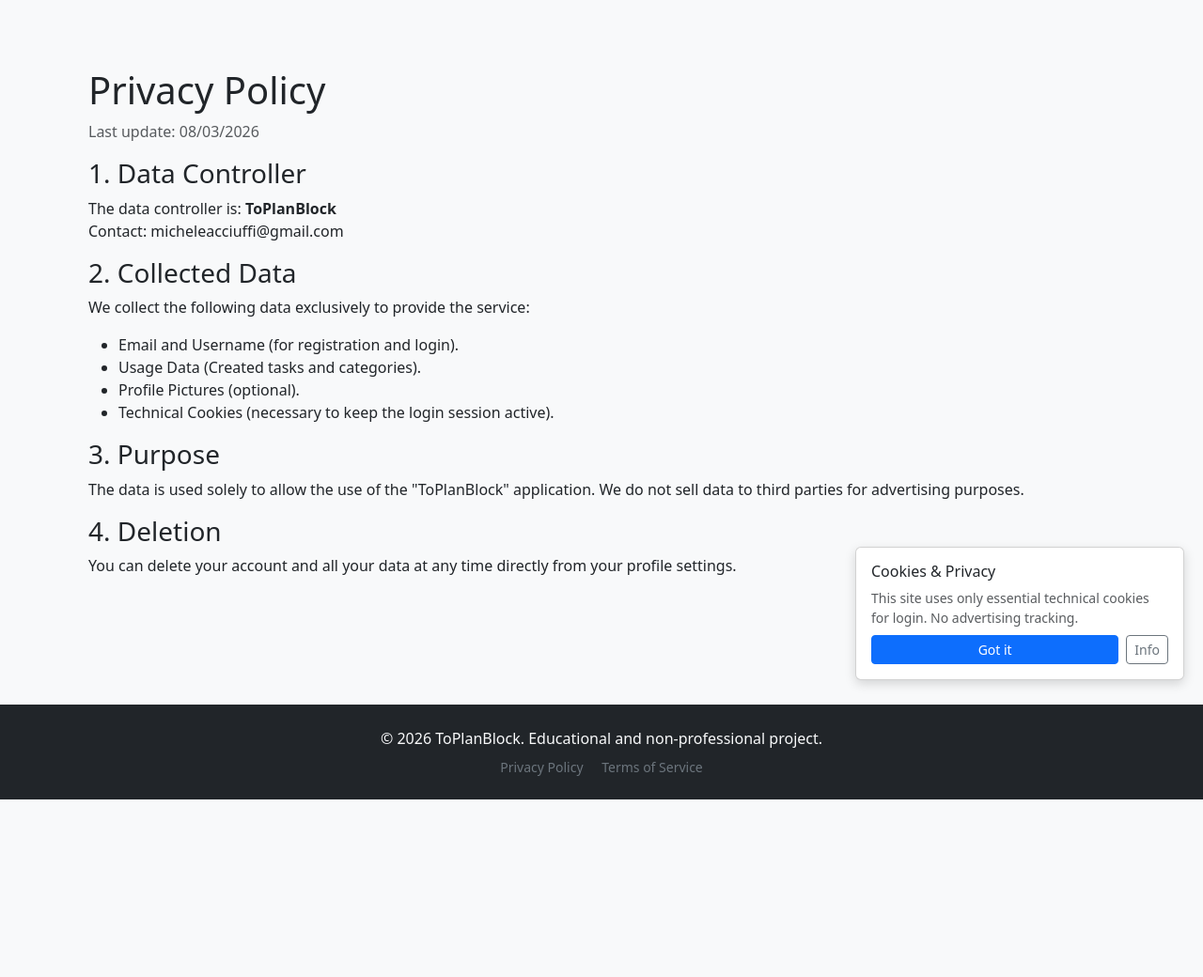
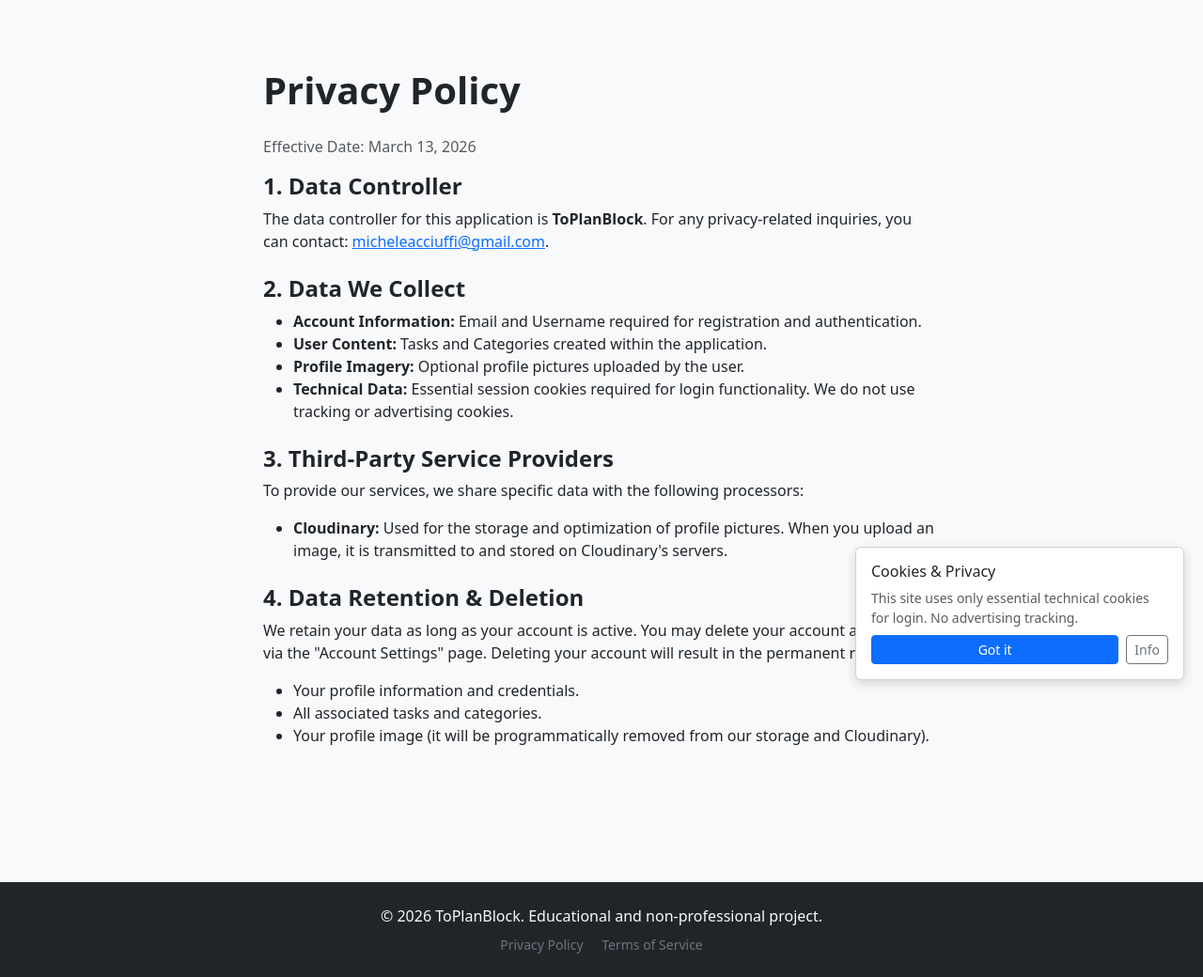
Before and after one commit to ErMichele/ToPlanBlock, a Flask app: page /privacy in a window 1280 px wide. Shown: the part 56-1096 px from the top of the page at 94% size. Before the commit the page ends 907 px from the top, so only its background shows below. Run offline with Flask 3, Linux system fonts and the light colour scheme; some libraries are stand-ins or nearby versions.

Commit message:
Fix filtering/storage bugs and update legal compliance

```diff
--- a/app.py
+++ b/app.py
@@ -4,8 +4,9 @@
 import cloudinary
 import cloudinary.uploader
 from datetime import datetime
+from pathlib import Path
 from dotenv import load_dotenv
-from flask import Flask, render_template, redirect, url_for, request, flash
+from flask import Flask, render_template, redirect, url_for, request, flash, current_app
 from flask_sqlalchemy import SQLAlchemy
 from flask_login import LoginManager, UserMixin, login_user, login_required, logout_user, current_user
 from flask_bcrypt import Bcrypt
@@ -22,14 +23,18 @@
 
 # --- CONFIGURATION ---
 app.config['SECRET_KEY'] = os.getenv("SECRET_KEY", "secure-fallback-key-for-local-dev")
-if os.getenv("BRANCH") == "production":
+IS_PROD = os.getenv("BRANCH") == "production"
+
+if IS_PROD:
     database_url = os.getenv('DATABASE_URL')
 else:
     database_url = 'sqlite:///todo.db'
+    UPLOAD_FOLDER = os.path.join('static', 'uploads', 'profile_pics')
+    os.makedirs(os.path.join(app.root_path, UPLOAD_FOLDER), exist_ok=True)
 
 app.config['SQLALCHEMY_DATABASE_URI'] = database_url
 app.config['SQLALCHEMY_TRACK_MODIFICATIONS'] = False
-app.config['MAX_CONTENT_LENGTH'] = 5 * 1024 * 1024  # Aumentato a 5MB per Cloudinary
+app.config['MAX_CONTENT_LENGTH'] = 5 * 1024 * 1024  # 5MB
 
 cloudinary.config(
     cloud_name = os.getenv('CLOUDINARY_CLOUD_NAME'),
@@ -98,21 +103,31 @@
 
 # --------------- Helpers ----------------
 def allowed_file(filename):
+    """Check if the file has an allowed extension."""
     return '.' in filename and filename.rsplit('.', 1)[1].lower() in ALLOWED_EXTENSIONS
 
-def delete_old_cloudinary_image(url):
-    """Estrae il public_id dall'URL e cancella l'immagine da Cloudinary per liberare spazio."""
+def delete_old_image(url):
+    """Handles deletion for both Cloudinary and local files."""
     if not url:
         return
-    try:
-        parts = url.split('/')
-        if 'upload' in parts:
-            idx = parts.index('upload')
-            public_id_with_ext = "/".join(parts[idx+2:])
-            public_id = public_id_with_ext.rsplit('.', 1)[0]
-            cloudinary.uploader.destroy(public_id, invalidate=True)
-    except Exception as e:
-        print(f"Error with the removal of the old image: {e}")
+
+    # Check if it's a local file
+    if url.startswith('/static/uploads/'):
+        relative_path = url.lstrip('/')
+        full_path = os.path.join(current_app.root_path, relative_path)
+        if os.path.exists(full_path):
+            os.remove(full_path)
+
+    # Otherwise, assume Cloudinary
+    elif 'cloudinary.com' in url:
+        try:
+            parts = url.split('/')
+            if 'upload' in parts:
+                idx = parts.index('upload')
+                public_id = "/".join(parts[idx+2:]).rsplit('.', 1)[0]
+                cloudinary.uploader.destroy(public_id, invalidate=True)
+        except Exception as e:
+            print(f"Error removing Cloudinary image: {e}")
 
 def toggle_category_string(current_str, toggle_name):
     """Helper to add/remove a category name from a comma-separated string."""
@@ -139,6 +154,10 @@
     db.session.rollback()
     return render_template('500.html'), 500
 
+@app.errorhandler(413)
+def request_entity_too_large(error):
+    flash("The file is too large! Maximum allowed size is 5MB.", "danger")
+    return redirect(url_for('account'))
 # ---------------- Routes ----------------
 @app.route('/')
 def landing():
@@ -146,8 +165,7 @@
 
 @app.route('/privacy')
 def privacy():
-    now_date = datetime.now().strftime('%d/%m/%Y')
-    return render_template('privacy.html', now_date=now_date)
+    return render_template('privacy.html')
 
 @app.route('/terms')
 def terms():
@@ -226,24 +244,24 @@
         if 'picture' in request.files:
             file = request.files['picture']
             if file and file.filename != '' and allowed_file(file.filename):
-                try:
-                    old_url = current_user.profile_pic_url
+                old_url = current_user.profile_pic_url
 
+                if IS_PROD:
+                    # Cloudinary Path
                     upload_result = cloudinary.uploader.upload(
-                        file,
-                        folder = "profile_pics/",
-                        public_id = f"user_{current_user.id}_{uuid.uuid4().hex[:5]}",
-                        transformation = [
-                            {'width': 400, 'height': 400, 'crop': 'fill', 'gravity': 'face', 'quality': 'auto'}
-                        ]
+                        file, folder="profile_pics/",
+                        public_id=f"user_{current_user.id}_{uuid.uuid4().hex[:5]}",
+                        transformation=[{'width': 400, 'height': 400, 'crop': 'fill'}]
                     )
                     current_user.profile_pic_url = upload_result.get('secure_url')
+                else:
+                    # Local Path
+                    filename = f"user_{current_user.id}_{uuid.uuid4().hex[:5]}.webp"
+                    filepath = os.path.join(current_app.root_path, 'static/uploads/profile_pics', filename)
+                    file.save(filepath)
+                    current_user.profile_pic_url = f"/static/uploads/profile_pics/{filename}"
 
-                    if old_url:
-                        delete_old_cloudinary_image(old_url)
-
-                except Exception as e:
-                    flash(f"Error uploading image: {str(e)}", 'danger')
+                delete_old_image(old_url)
 
         # Handle Password Change
         new_pw = request.form.get('new_password', '').strip()
@@ -267,7 +285,7 @@
 @login_required
 def delete_account():
     if current_user.profile_pic_url:
-        delete_old_cloudinary_image(current_user.profile_pic_url)
+        delete_old_image(current_user.profile_pic_url)
 
     user_todos = Todo.query.filter_by(user_id=current_user.id).all()
     affected_cats = set()
@@ -290,49 +308,34 @@
 def todo():
     if request.method == 'POST':
         task_text = request.form.get('task', '').strip()
-        raw_categories = request.form.get('categories_csv', '')
-        cat_list = [c.strip() for c in raw_categories.split(',') if c.strip()]
-
+        cat_list = [c.strip().upper() for c in request.form.get('categories_csv', '').split(',') if c.strip()]
 
         if task_text:
             new_todo = Todo(task=task_text, user_id=current_user.id)
-            for name in cat_list:
-                clean_name = name.strip().upper()
-                if not clean_name:
-                    continue
-
-                cat = Category.query.filter_by(name=clean_name).first()
-                if not cat:
-                    cat = Category(name=clean_name)
-                    db.session.add(cat)
-
+            for clean_name in cat_list:
+                cat = Category.query.filter_by(name=clean_name).first() or Category(name=clean_name)
                 if cat not in new_todo.categories:
                     new_todo.categories.append(cat)
-
             db.session.add(new_todo)
             db.session.commit()
-            flash('Task added!', 'success')
             return redirect(url_for('todo', category=request.args.get('category', '')))
 
     selected_category_input = request.args.get('category', '')
+    q = Todo.query.options(joinedload(Todo.categories)).filter_by(user_id=current_user.id)
 
-    q = Todo.query.options(joinedload(Todo.categories)).filter_by(user_id=current_user.id)
+    # FIXED: Intersection (AND) Filter Logic
     if selected_category_input:
         cat_filter_list = [c.strip().upper() for c in selected_category_input.split(',') if c.strip()]
-        conditions = [Category.name == c for c in cat_filter_list]
-        matching_cat_ids = db.session.query(Category.id).filter(or_(*conditions)).subquery()
-        q = q.join(Todo.categories).filter(Category.id.in_(matching_cat_ids))
+        for cat_name in cat_filter_list:
+            # Task must have THIS specific category (repeated for each category in filter)
+            q = q.filter(Todo.categories.any(Category.name == cat_name))
 
     tasks = q.distinct().order_by(Todo.completed.asc(), Todo.id.desc()).all()
-
     user_cat_ids = db.session.query(Category.id).join(Todo.categories).filter(Todo.user_id == current_user.id).distinct()
     categories = Category.query.filter(Category.id.in_(user_cat_ids)).order_by(Category.name).all()
 
-    return render_template('todo.html',
-                         tasks=tasks,
-                         categories=categories,
-                         selected_category=selected_category_input,
-                         toggle_cat=toggle_category_string)
+    return render_template('todo.html', tasks=tasks, categories=categories,
+                         selected_category=selected_category_input, toggle_cat=toggle_category_string)
 
 @app.post('/todo/<int:todo_id>/toggle')
 @login_required
--- a/templates/privacy.html
+++ b/templates/privacy.html
@@ -1,28 +1,45 @@
 {% extends "base.html" %}
-{% block title %}Privacy Policy{% endblock %}
+{% block title %}Privacy Policy - ToPlanBlock{% endblock %}
 {% block content %}
 <div class="container py-5">
-    <h1>Privacy Policy</h1>
-    <p class="text-muted">Last update: {{ now_date }}</p>
+    <div class="row justify-content-center">
+        <div class="col-md-8">
+            <h1 class="fw-bold mb-4">Privacy Policy</h1>
+            <p class="text-muted">Effective Date: March 13, 2026</p>
 
-    <h3>1. Data Controller</h3>
-    <p>The data controller is: <strong>ToPlanBlock</strong><br>
-        Contact: micheleacciuffi@gmail.com</p>
+            <section class="mb-4">
+                <h4 class="fw-bold">1. Data Controller</h4>
+                <p>The data controller for this application is <strong>ToPlanBlock</strong>. For any privacy-related inquiries, you can contact: <a href="mailto:micheleacciuffi@gmail.com">micheleacciuffi@gmail.com</a>.</p>
+            </section>
 
-    <h3>2. Collected Data</h3>
-    <p>We collect the following data exclusively to provide the service:</p>
-    <ul>
-        <li>Email and Username (for registration and login).</li>
-        <li>Usage Data (Created tasks and categories).</li>
-        <li>Profile Pictures (optional).</li>
-        <li>Technical Cookies (necessary to keep the login session active).</li>
-    </ul>
+            <section class="mb-4">
+                <h4 class="fw-bold">2. Data We Collect</h4>
+                <ul>
+                    <li><strong>Account Information:</strong> Email and Username required for registration and authentication.</li>
+                    <li><strong>User Content:</strong> Tasks and Categories created within the application.</li>
+                    <li><strong>Profile Imagery:</strong> Optional profile pictures uploaded by the user.</li>
+                    <li><strong>Technical Data:</strong> Essential session cookies required for login functionality. We do not use tracking or advertising cookies.</li>
+                </ul>
+            </section>
 
-    <h3>3. Purpose</h3>
-    <p>The data is used solely to allow the use of the "ToPlanBlock" application. We do not sell data to third parties
-        for advertising purposes.</p>
+            <section class="mb-4">
+                <h4 class="fw-bold">3. Third-Party Service Providers</h4>
+                <p>To provide our services, we share specific data with the following processors:</p>
+                <ul>
+                    <li><strong>Cloudinary:</strong> Used for the storage and optimization of profile pictures. When you upload an image, it is transmitted to and stored on Cloudinary's servers.</li>
+                </ul>
+            </section>
 
-    <h3>4. Deletion</h3>
-    <p>You can delete your account and all your data at any time directly from your profile settings.</p>
+            <section class="mb-4">
+                <h4 class="fw-bold">4. Data Retention & Deletion</h4>
+                <p>We retain your data as long as your account is active. You may delete your account at any time via the "Account Settings" page. Deleting your account will result in the permanent removal of:</p>
+                <ul>
+                    <li>Your profile information and credentials.</li>
+                    <li>All associated tasks and categories.</li>
+                    <li>Your profile image (it will be programmatically removed from our storage and Cloudinary).</li>
+                </ul>
+            </section>
+        </div>
+    </div>
 </div>
 {% endblock %}
```
Also changed, not shown: templates/account.html (+17 -15 lines), templates/terms.html (+27 -11 lines), 1 other file.
